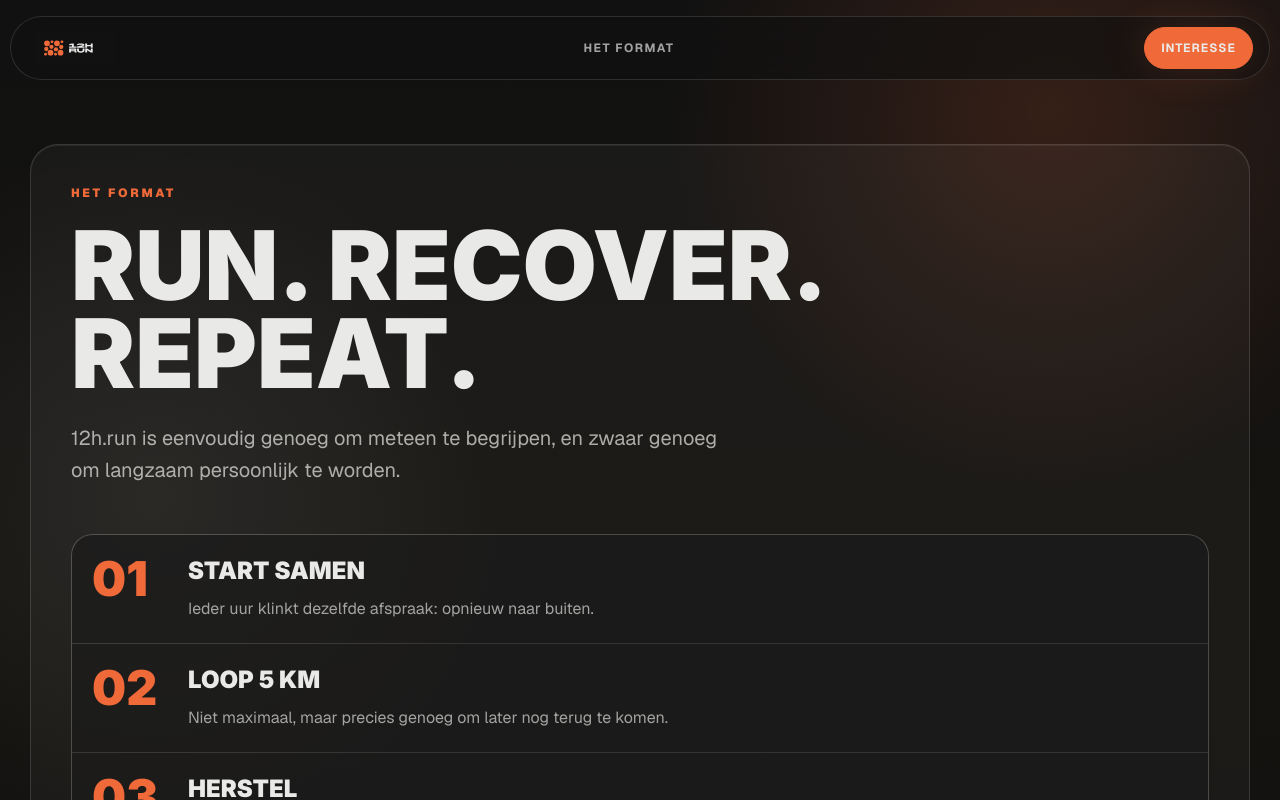
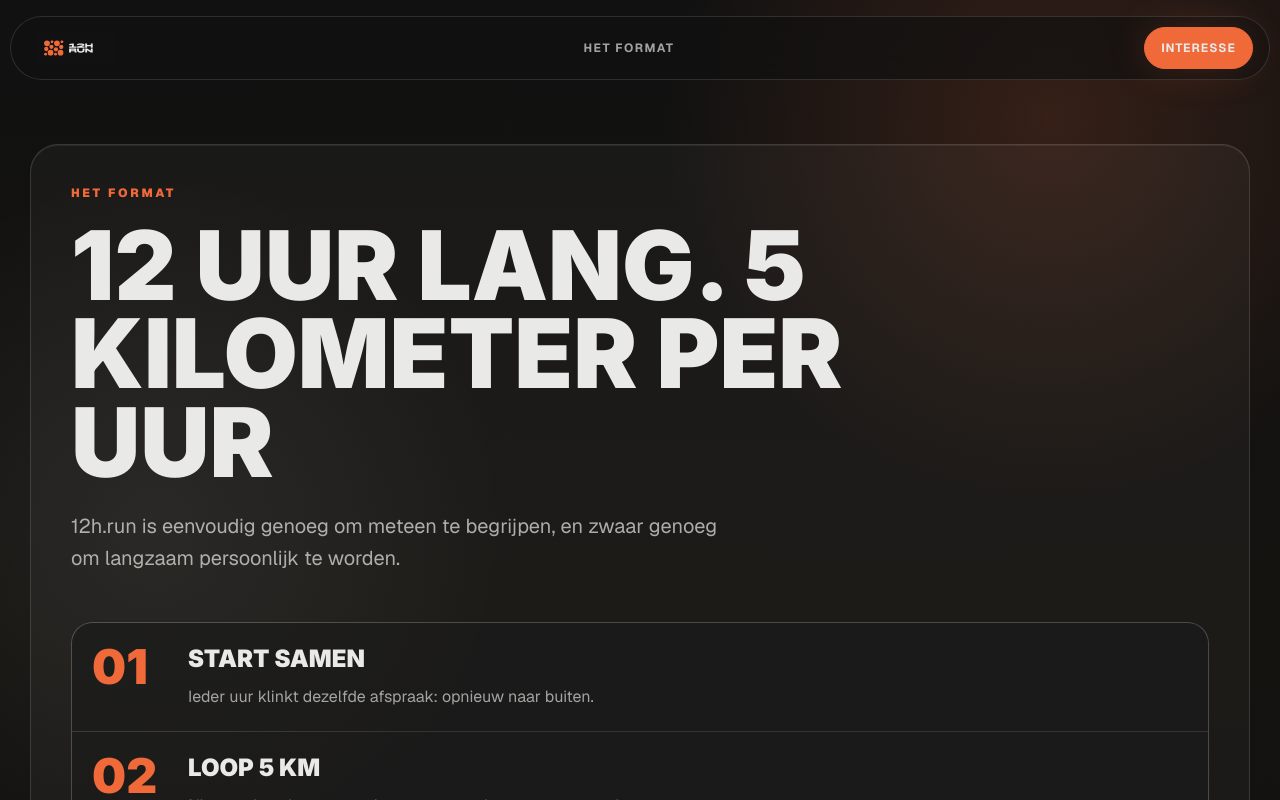
Before and after one commit to ruuddankers/12hrun, a Next.js app: page / in a window 1280 px wide. Shown: the top 800 px of the page. Built offline with nearby package versions, Linux system fonts and the light colour scheme.

Commit message:
Update format headline

```diff
--- a/components/sections/concept-section.tsx
+++ b/components/sections/concept-section.tsx
@@ -16,7 +16,7 @@ export function ConceptSection() {
           <div className="event-shell p-6 md:p-10">
             <SectionIntro
               eyebrow="Het format"
-              title="Run. Recover. Repeat."
+              title="12 uur lang. 5 kilometer per uur"
               body="12h.run is eenvoudig genoeg om meteen te begrijpen, en zwaar genoeg om langzaam persoonlijk te worden."
             />
             <div className="mt-12 grid gap-px overflow-hidden rounded-[1.35rem] border border-foreground/12 bg-foreground/12">
```
